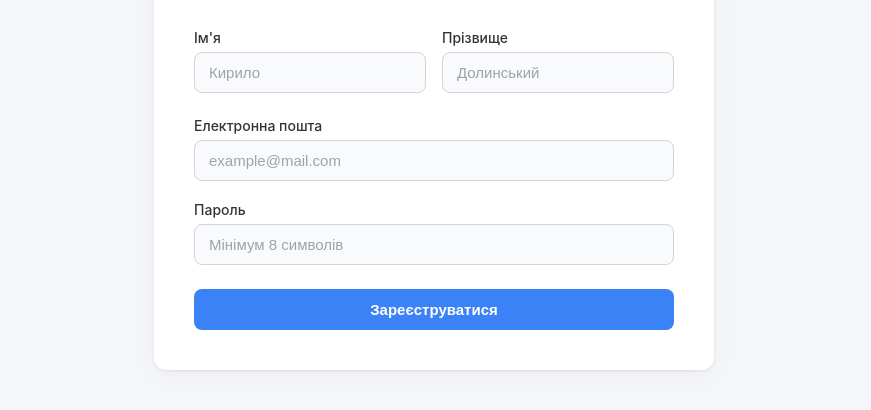
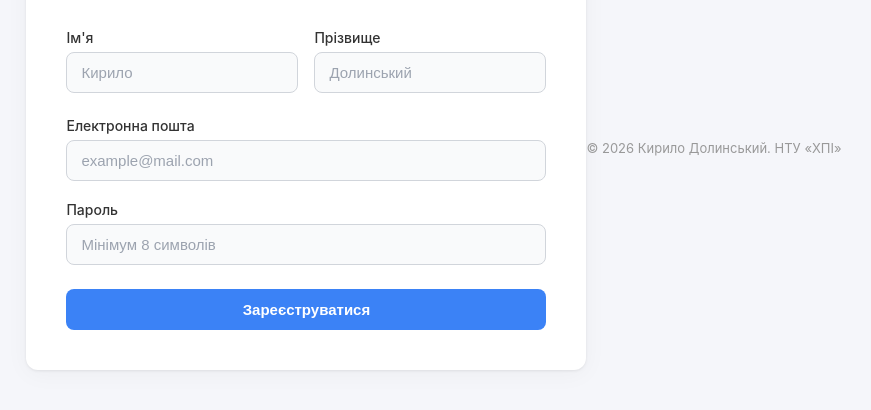
Before and after one commit to kyrylokhpi/web-systems-development, a plain HTML site: page index.html in a window 1280 px wide. Shown: the part 264-674 px from the top of the page, without its empty margins (206-1077 px from the left). Drawn offline with Linux system fonts and the light colour scheme.

Commit message:
Add footer with copyright
Display author name and university at the bottom of the page.

```diff
--- a/index.html
+++ b/index.html
@@ -40,6 +40,9 @@
             </form>
         </div>
     </main>
+    <footer>
+        <p>&copy; 2026 Кирило Долинський. НТУ «ХПІ»</p>
+    </footer>
     <script src="script.js"></script>
 </body>
 </html>
--- a/style.css
+++ b/style.css
@@ -124,6 +124,13 @@ button[type="submit"]:active {
     background-color: #f0fdf4 !important;
 }
 
+footer {
+    margin-top: 24px;
+    text-align: center;
+    font-size: 13px;
+    color: #999;
+}
+
 @media (max-width: 480px) {
     body {
         padding: 16px;
```
